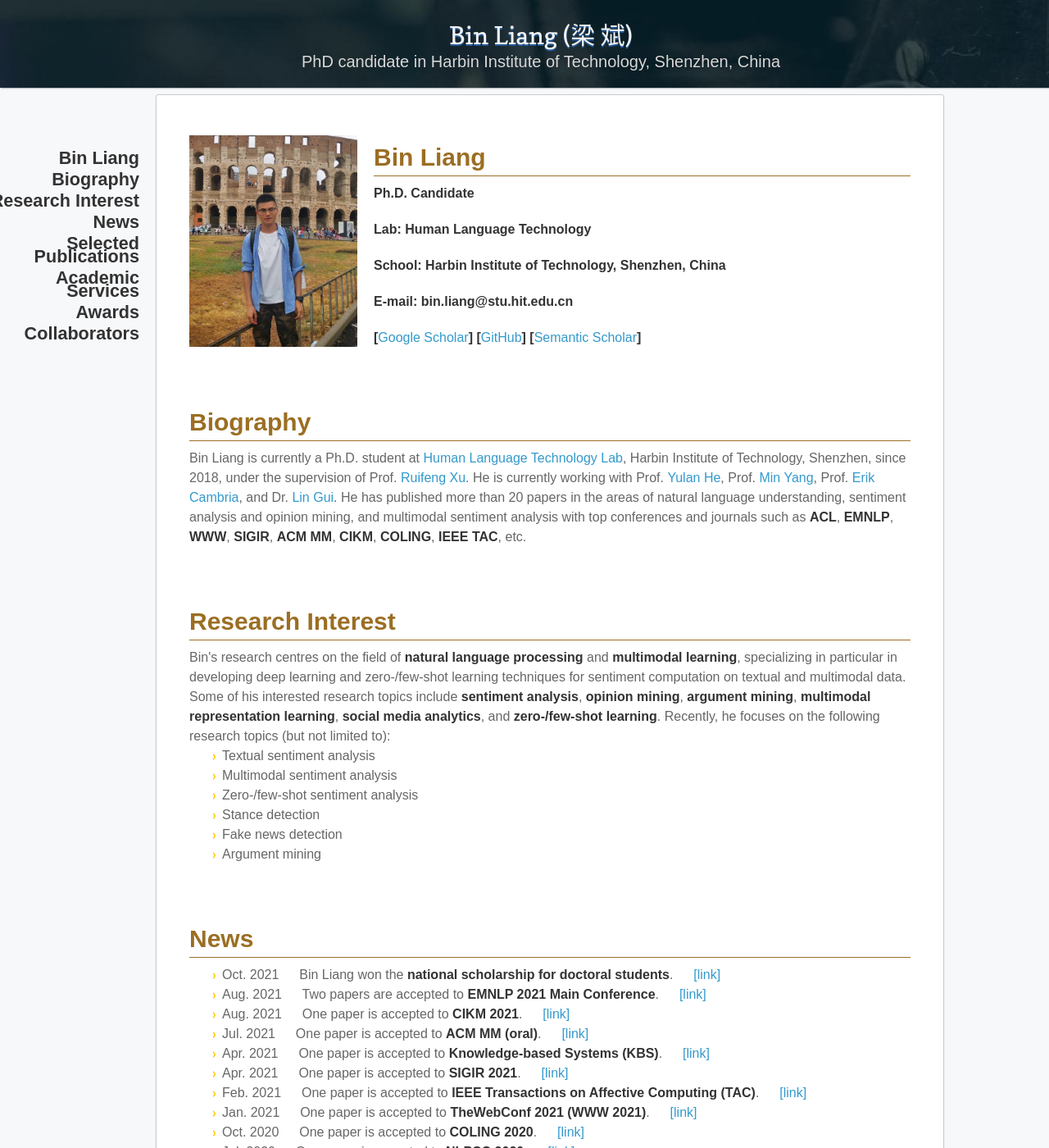
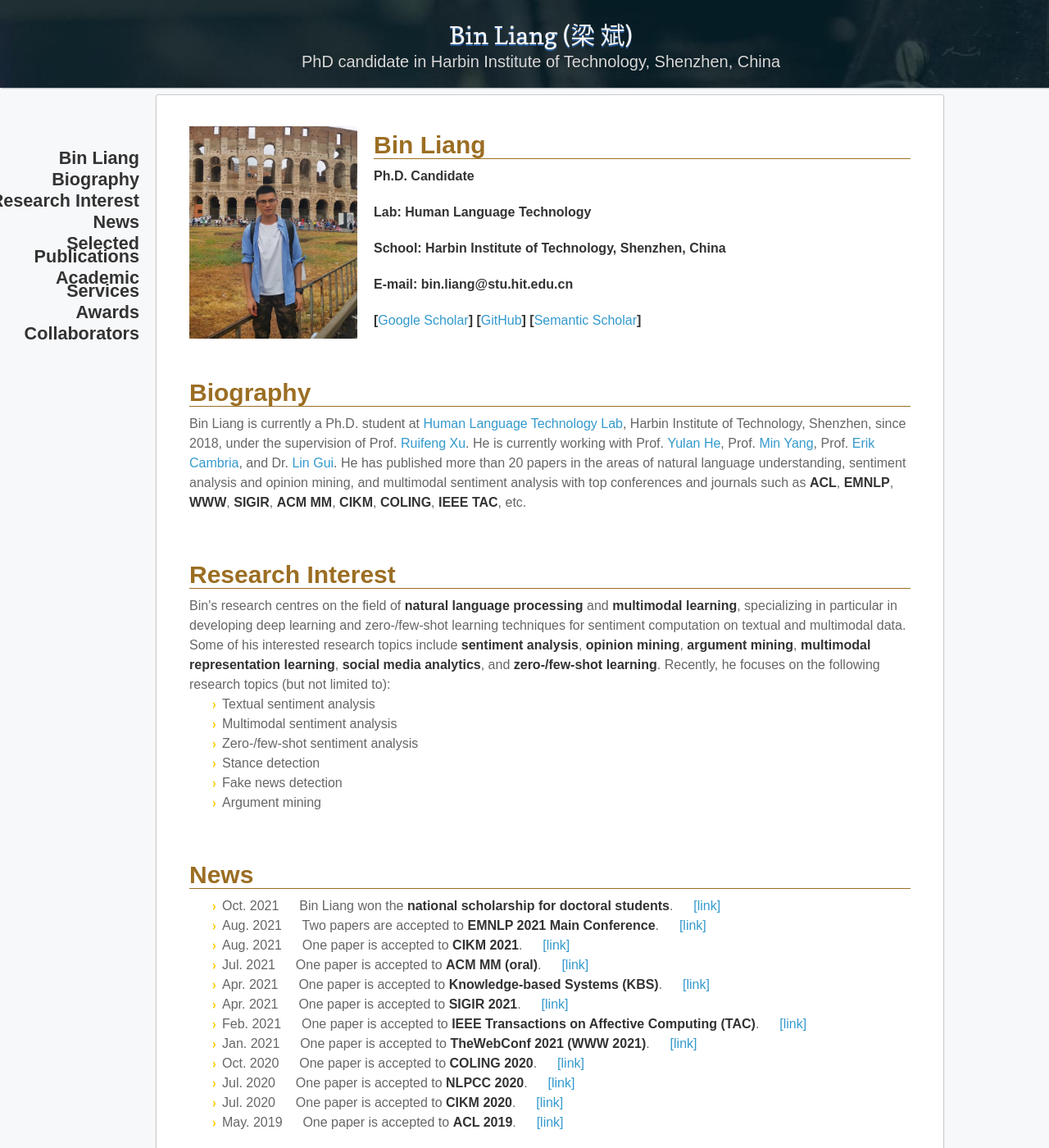
Before and after one commit to BinLiang-NLP/BinLiang-NLP.github.io, a Jekyll site: the page built from index.md, in a window 1280 px wide and 1400 px high. Shown: the whole window at 82% size. Built offline with Jekyll 4.4.1, drawn with Linux system fonts in a browser that asks for light colours; nearby versions of some CDN libraries; our own code applies the rules of GitHub Pages for plain Markdown files.

Commit message:
Update jekyll-theme-leap-day.scss

```diff
--- a/_sass/jekyll-theme-leap-day.scss
+++ b/_sass/jekyll-theme-leap-day.scss
@@ -32,9 +32,9 @@
 
 h2 {
   font-size:30px;
-  padding-top: 0.1em;
-  padding-bottom: 0.2em;
-  margin-top: 0.7em;
+  padding-top: 0em;
+  padding-bottom: 0em;
+  margin-top: 0.3em;
   margin-bottom: 0.3em;
   border-bottom: 1px solid;
 }
```
